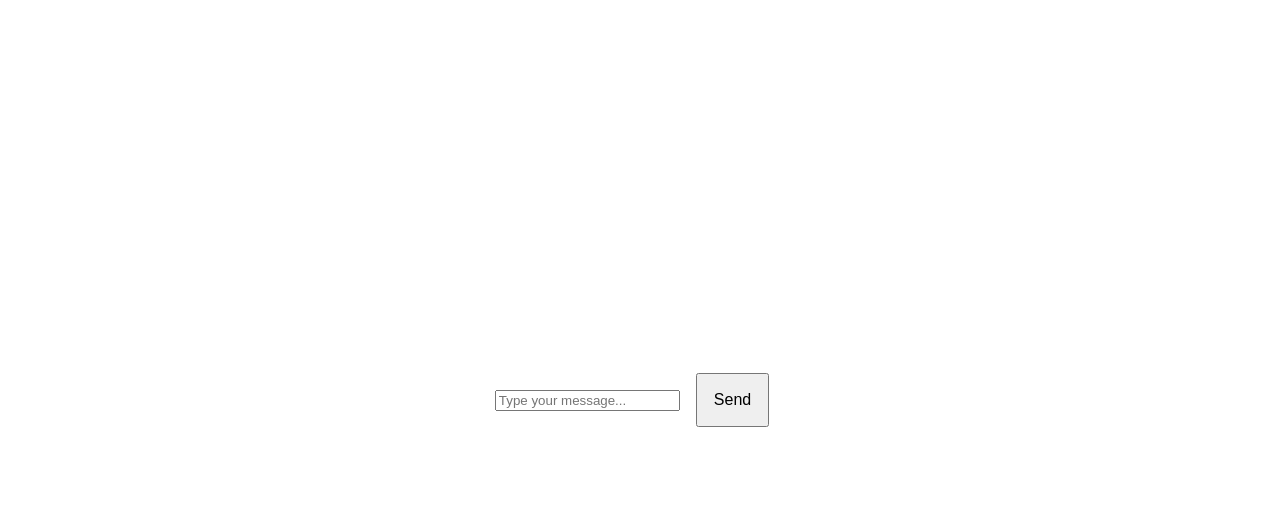
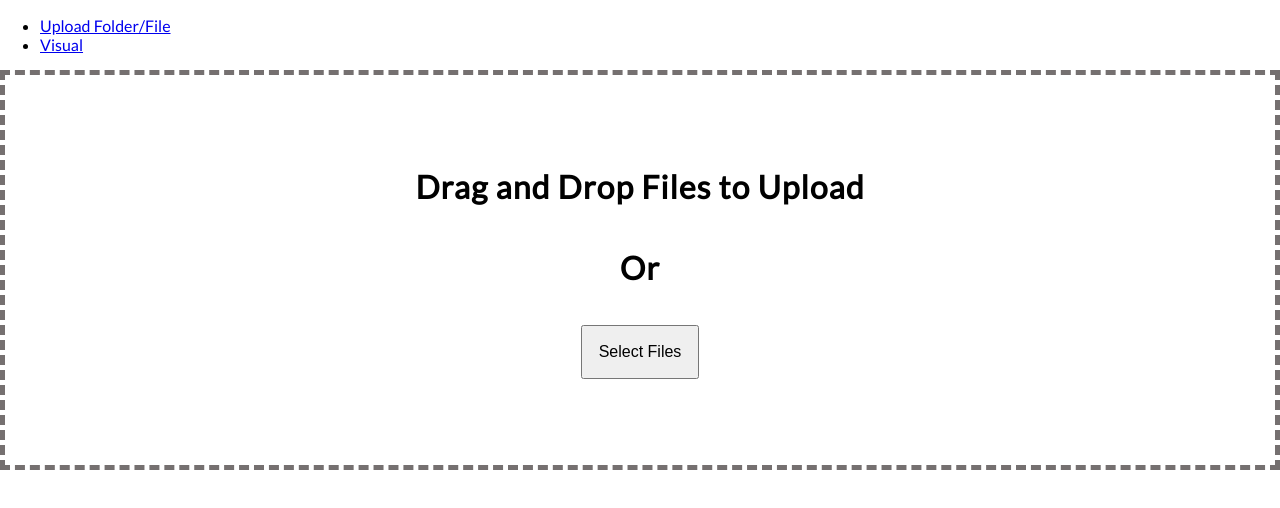
Before and after one commit to vsahni3/CodeFlow, a React (Create React App) app in the folder frontend/codevisualapp/: page /dragdrop in a window 1280 px wide. Shown: the top 508 px of the page. Built offline with nearby package versions, Linux system fonts and the light colour scheme.

Commit message:
fixed routing and added navbar

```diff
--- a/frontend/codevisualapp/src/App.js
+++ b/frontend/codevisualapp/src/App.js
@@ -1,20 +1,22 @@
 import './App.css';
 import DragDropFiles from "./components/DragDropFiles";
 import CodeVisualizer from './components/CodeVisualizer';
-// import { Route, Routes, useNavigate, Link, Navigate } from "react-router-dom";
+import { BrowserRouter as Router, Route, Routes } from "react-router-dom"; // Import Routes
+import NavBar from './NavBar';
 
 const App = () => {
     return (
-        <div className="container">
-            {/* <DragDropFiles /> */}
-            <CodeVisualizer />
-        </div>
-        // <div>
-        //     <Routes>
-        //         <Route path="/dragdrop" element={<DragDropFiles/>} />
-        //         <Route path="/visual" element={<CodeVisualizer/>} />
-        //     </Routes>
-        // </div>
+        <Router>
+            <div className="App">
+                <NavBar/>
+                <div className='Content'>
+                    <Routes>
+                        <Route path='/dragdrop' element={<DragDropFiles />} />
+                        <Route path='/visual' element={<CodeVisualizer />} />
+                    </Routes>
+                </div>
+            </div>
+        </Router>
     )
 };
 
--- /dev/null
+++ b/frontend/codevisualapp/src/NavBar.js
@@ -0,0 +1,12 @@
+import {Link} from "react-router-dom";
+
+const NavBar = () => {
+    return(
+        <ul>
+          <li><Link to="/dragdrop">Upload Folder/File</Link></li>
+          <li><Link to="/visual">Visual</Link></li>
+        </ul>
+    )
+}
+
+export default NavBar
--- a/frontend/codevisualapp/src/components/DragDropFiles.js
+++ b/frontend/codevisualapp/src/components/DragDropFiles.js
@@ -13,7 +13,7 @@ const DragDropFiles = () => {
     setFiles(event.dataTransfer.files)
   };
 
-  // send files to the server // learn from my other video
+  // send files to the server
   const handleUpload = () => {
     const formData = new FormData();
     formData.append("Files", files);
```
